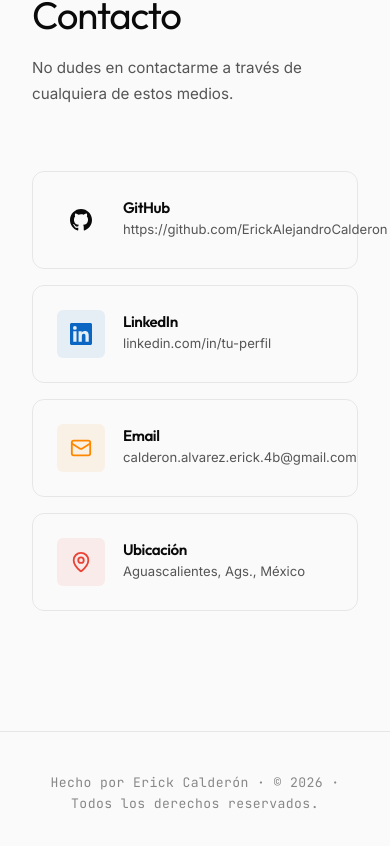
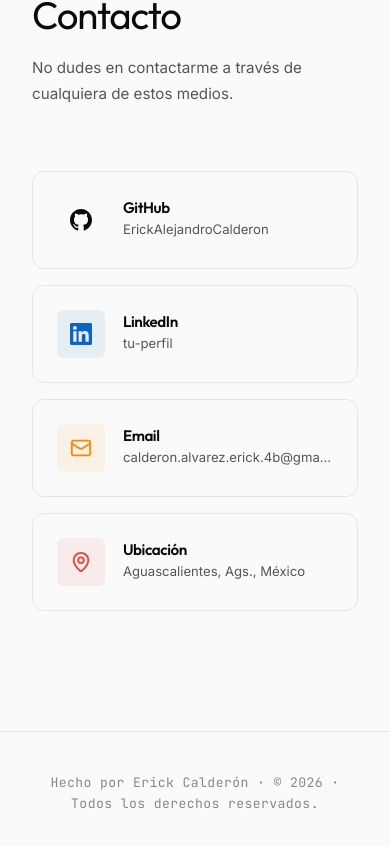
Before and after one commit to ErickAlejandroCalderon/Personal-Web, a React (Vite) app: page / in a window 390 px wide. Shown: the part 8244-9090 px from the top of the page. Built offline with nearby package versions, Linux system fonts and the light colour scheme.

Commit message:
fix: make contact text fully responsive and truncate long urls

```diff
--- a/src/components/Contact.jsx
+++ b/src/components/Contact.jsx
@@ -27,7 +27,7 @@ export default function Contact() {
       icon: <GithubIcon size={22} />,
       iconClass: 'github',
       label: t('contact.github.label'),
-      value: t('contact.github.value'),
+      value: t('contact.github.value').replace(/^https?:\/\/(www\.)?github\.com\//, ''),
       href: t('contact.github.value').startsWith('http') ? t('contact.github.value') : `https://${t('contact.github.value')}`,
       target: '_blank',
     },
@@ -35,7 +35,7 @@ export default function Contact() {
       icon: <LinkedinIcon size={22} />,
       iconClass: 'linkedin',
       label: t('contact.linkedin.label'),
-      value: t('contact.linkedin.value'),
+      value: t('contact.linkedin.value').replace(/^https?:\/\/(www\.)?linkedin\.com\/in\//, '').replace(/^linkedin\.com\/in\//, ''),
       href: t('contact.linkedin.value').startsWith('http') ? t('contact.linkedin.value') : `https://${t('contact.linkedin.value')}`,
       target: '_blank',
     },
--- a/src/index.css
+++ b/src/index.css
@@ -1169,6 +1169,11 @@ ul, ol { list-style: none; }
   transform: scale(1.08);
 }
 
+.contact-card-info {
+  min-width: 0;
+  flex: 1;
+}
+
 .contact-card-info h4 {
   font-size: 0.95rem;
   font-weight: 600;
@@ -1178,6 +1183,9 @@ ul, ol { list-style: none; }
 .contact-card-info p {
   font-size: 0.82rem;
   color: var(--text-secondary);
+  white-space: nowrap;
+  overflow: hidden;
+  text-overflow: ellipsis;
 }
 
 /* ---------- Footer ---------- */
```
